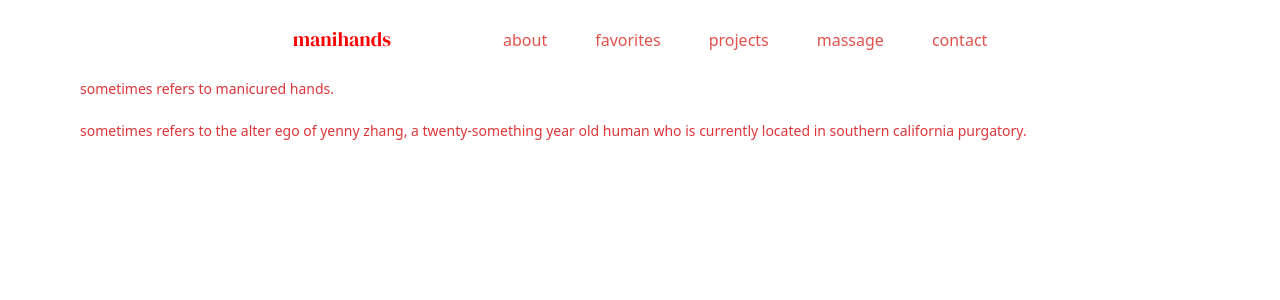
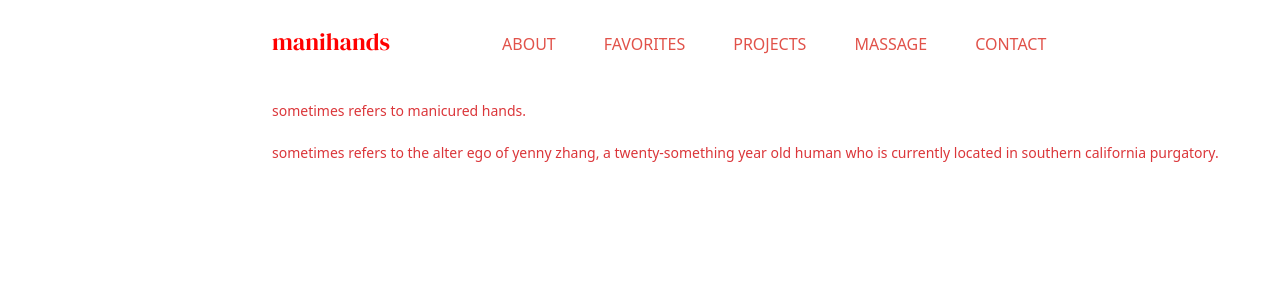
Before and after one commit to manihands/manihands.github.io, a Jekyll site: the page built from index.html, in a window 1280 px wide. Shown: the top 300 px of the page. Built offline with Jekyll 4.4.1, drawn with Linux system fonts in a browser that asks for light colours; some web fonts are replaced.

Commit message:
formatting

```diff
--- a/_includes/navigation.html
+++ b/_includes/navigation.html
@@ -1,13 +1,13 @@
-<ul class="flex justify-center mx-6 pt-2">
+<ul class="flex mx-6 pt-2">
   {% for item in site.data.navigation %}
     <li class="mx-6">
       {% if item.name == 'manihands' %}
-        <a class="font-serif text-xl pr-16 text-reddish-6 hover:text-reddish-5" href="{{ item.link }}" {% if page.url == item.link %}style="color: red;"{% endif %}>
+        <a class="font-serif text-2xl pr-16 text-reddish-6" href="{{ item.link }}" {% if page.url == item.link %}style="color: red;"{% endif %}>
           {{ item.name }}
         </a>
       {% else %}
-      <a class="flex justify-end font-sans mt-1 text-reddish-6 hover:text-reddish-5" href="{{ item.link }}" {% if page.url == item.link %}style="color: red;"{% endif %}>
-        {{ item.name }}
+      <a class="flex justify-end font-sans mt-2 text-reddish-6 hover:text-reddish-4" href="{{ item.link }}" {% if page.url == item.link %}style="color: #EB9C69;"{% endif %}>
+        {{ item.name | upcase }}
       </a>
       {% endif %}
     </li>
--- a/_layouts/default.html
+++ b/_layouts/default.html
@@ -8,14 +8,11 @@
   </head>
 
   <body>
-    <div class="container w-auto items-start p-4">
-    {% include navigation.html %}
-
-      <div class="flex w-auto mx-6">
-        <div class="flex flex-col mx-6 pt-2">
-          <div class="flex px-4 text-lg">  {{ page.header }} </div>
-          <div class="container m-4 text-sm"> {{ content }} </div>
-        </div>
+    <div class="container pl-56 pt-4">
+      <div class="flex flex-col">
+        {% include navigation.html %}
+        <div class="flex pt-8 px-12 text-xl">  {{ page.header }} </div>
+        <div class="flex px-12 my-2 text-sm"> {{ content }} </div>
       </div>
     </div>
   </body>
```
